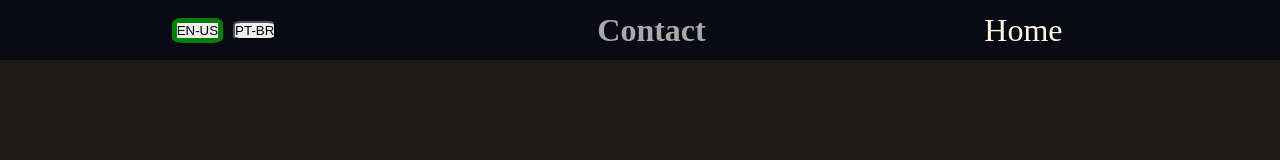
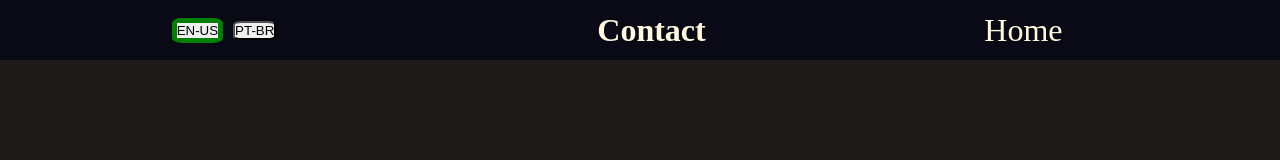
Before and after one commit to JoaoPedroLage/JoaoPedroLage.github.io, a React (Create React App) app: page /contact in a window 1280 px wide. Shown: the top 160 px of the page. Built offline with nearby package versions, Linux system fonts and the light colour scheme.

Commit message:
refactor: change style color for h1 'Contact'

```diff
--- a/src/css/styles.css
+++ b/src/css/styles.css
@@ -251,6 +251,10 @@ header a:hover {
   width: 65%;
 }
 
+.contact h1 {
+  color: cornsilk;
+}
+
 .contact nav {
   width: 20%;
 }
--- a/src/css/styles.scss
+++ b/src/css/styles.scss
@@ -153,6 +153,10 @@ header {
   flex-direction: row;
   width: 65%;
 
+  h1 {
+    color: cornsilk;
+  }
+
   nav {
     width: 20%;
   }
```
Also changed, not shown: 1 other file (tests, documents, lock files or other folders).
